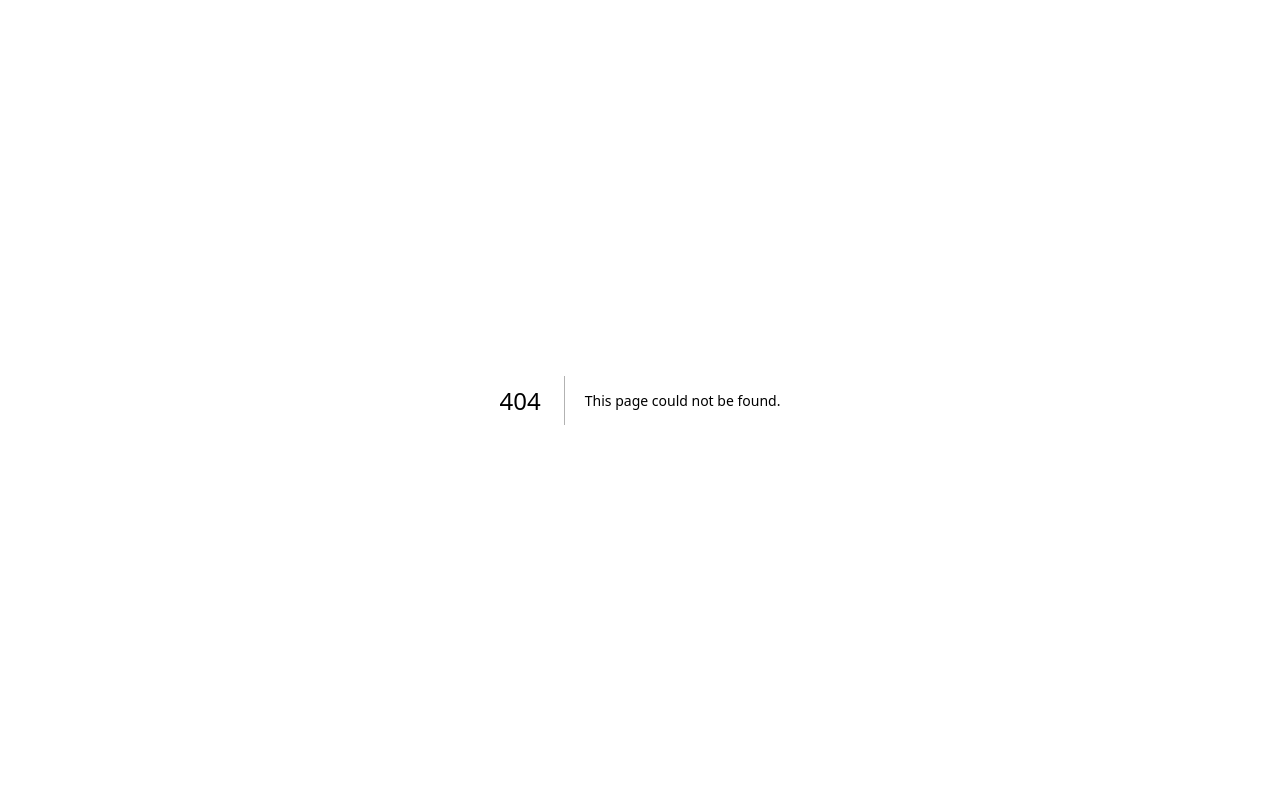
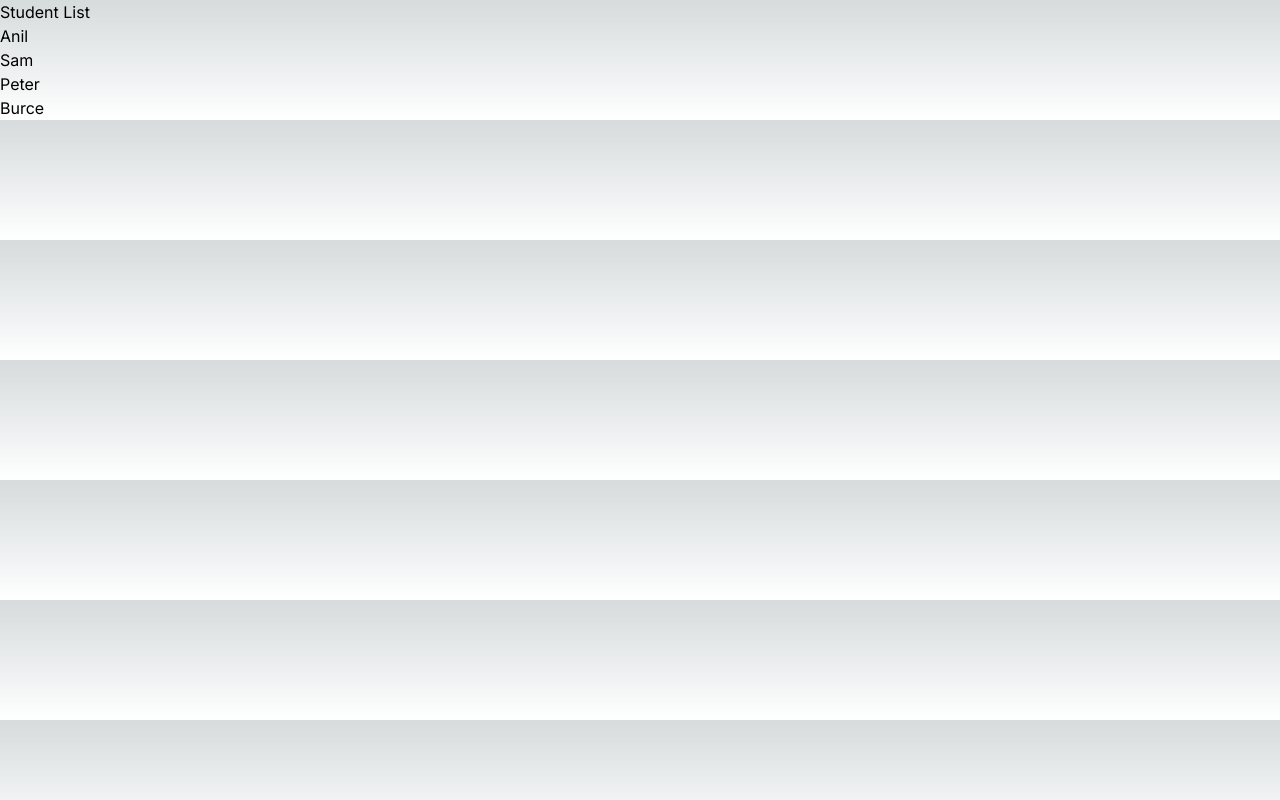
Before and after one commit to Alla-ud-din/Next-Js-youtube, a Next.js app: page /studentlist in a window 1280 px wide. Before the commit this address had no page. Built offline with nearby package versions, Linux system fonts and the light colour scheme.

Commit message:
uploading branch dynamic routing

```diff
--- /dev/null
+++ b/src/app/studentlist/[student]/page.tsx
@@ -0,0 +1,10 @@
+"use client"
+export default function Student({params}: any){
+    console.log(params)
+    return(
+        <div>
+            <h1>Student Details</h1>
+            <h3>Name : {params.student}</h3>
+        </div>
+    )
+}
--- /dev/null
+++ b/src/app/studentlist/page.tsx
@@ -0,0 +1,23 @@
+import Link from "next/link";
+
+export default function StudentList() {
+    return (
+        <div>
+            <h1>Student List</h1>
+            <ul>
+                <li>
+                    <Link href="/studentlist/anil" >Anil</Link>
+                </li>
+                <li>
+                    <Link href="/studentlist/sam" >Sam</Link>
+                </li>
+                <li>
+                    <Link href="/studentlist/peter" >Peter</Link>
+                </li>
+                <li>
+                    <Link href="/studentlist/bruce" >Burce</Link>
+                </li>
+            </ul>
+        </div>
+    )
+}
```
